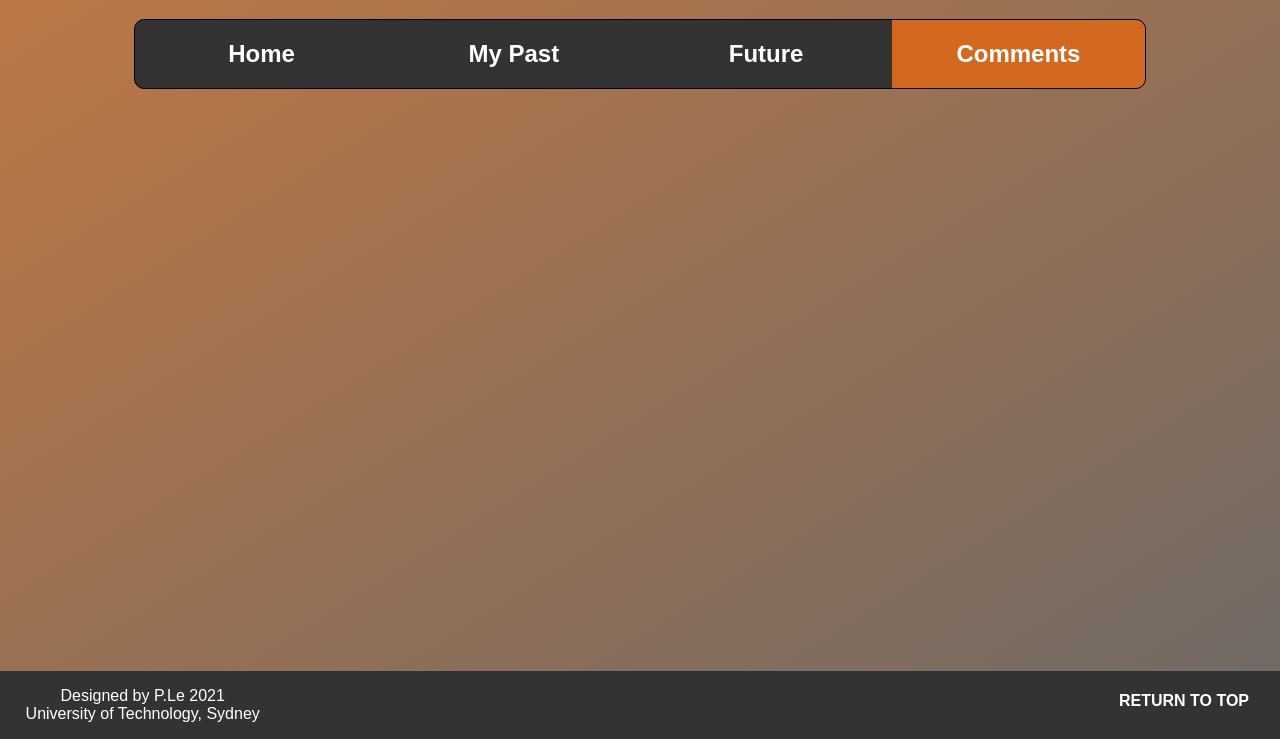
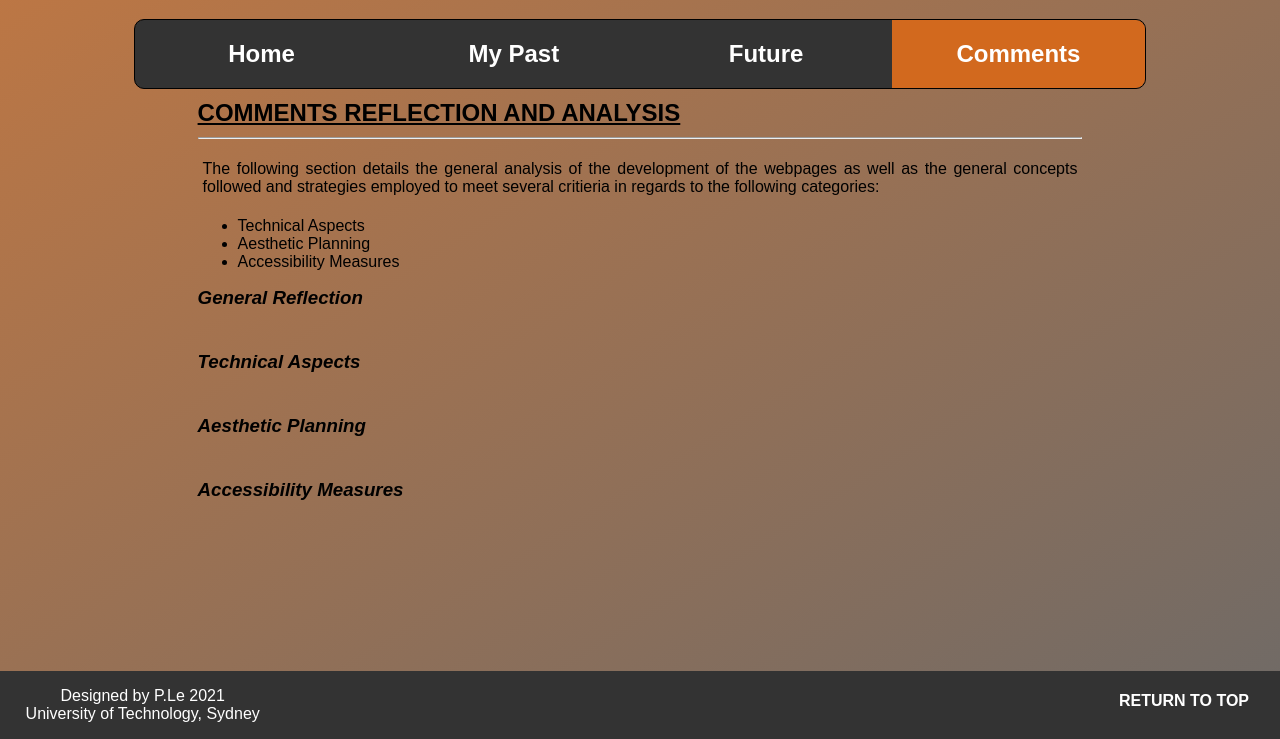
Before and after one commit to Patato251/web-sys-project, a plain HTML site: page comments.html in a window 1280 px wide. Shown: the part 61-800 px from the top of the page. Drawn offline with Linux system fonts and the light colour scheme.

Commit message:
Fixed consisting styling for all pages

```diff
--- a/comments.html
+++ b/comments.html
@@ -2,6 +2,7 @@
 <html>
   <head>
     <title>My Comments Page</title>
+    <meta name="viewport" content="width=device-width, initial-scale=1" />
     <link rel="stylesheet" href="websystems.css" />
   </head>
 
@@ -24,7 +25,31 @@
 
     <!-- #region Content-->
     <div class="contentContainer">
-      <div id="content"></div>
+      <div id="content">
+        <div class="row">
+          <h2 class="contentHeader">Comments Reflection and Analysis</h2>
+          <hr />
+          <p class="mainText">
+            The following section details the general analysis of the
+            development of the webpages as well as the general concepts followed
+            and strategies employed to meet several critieria in regards to the
+            following categories:
+          </p>
+          <ul>
+            <li>Technical Aspects</li>
+            <li>Aesthetic Planning</li>
+            <li>Accessibility Measures</li>
+          </ul>
+          <h3 class="subHeader">General Reflection</h3>
+          <p class="mainText"></p>
+          <h3 class="subHeader">Technical Aspects</h3>
+          <p class="mainText"></p>
+          <h3 class="subHeader">Aesthetic Planning</h3>
+          <p class="mainText"></p>
+          <h3 class="subHeader">Accessibility Measures</h3>
+          <p class="mainText"></p>
+        </div>
+      </div>
     </div>
     <!-- #endregion -->
 
```
Also changed, not shown: future.html (+5 -0 lines), past.html (+1 -0 lines).
